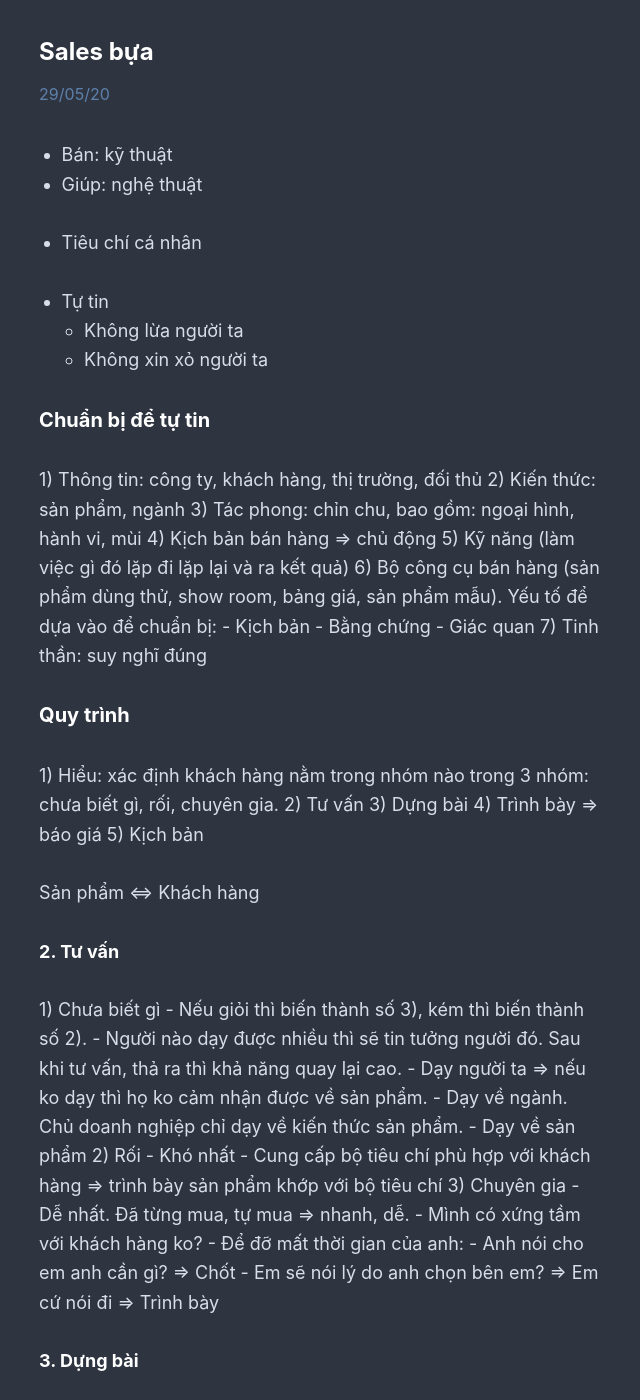
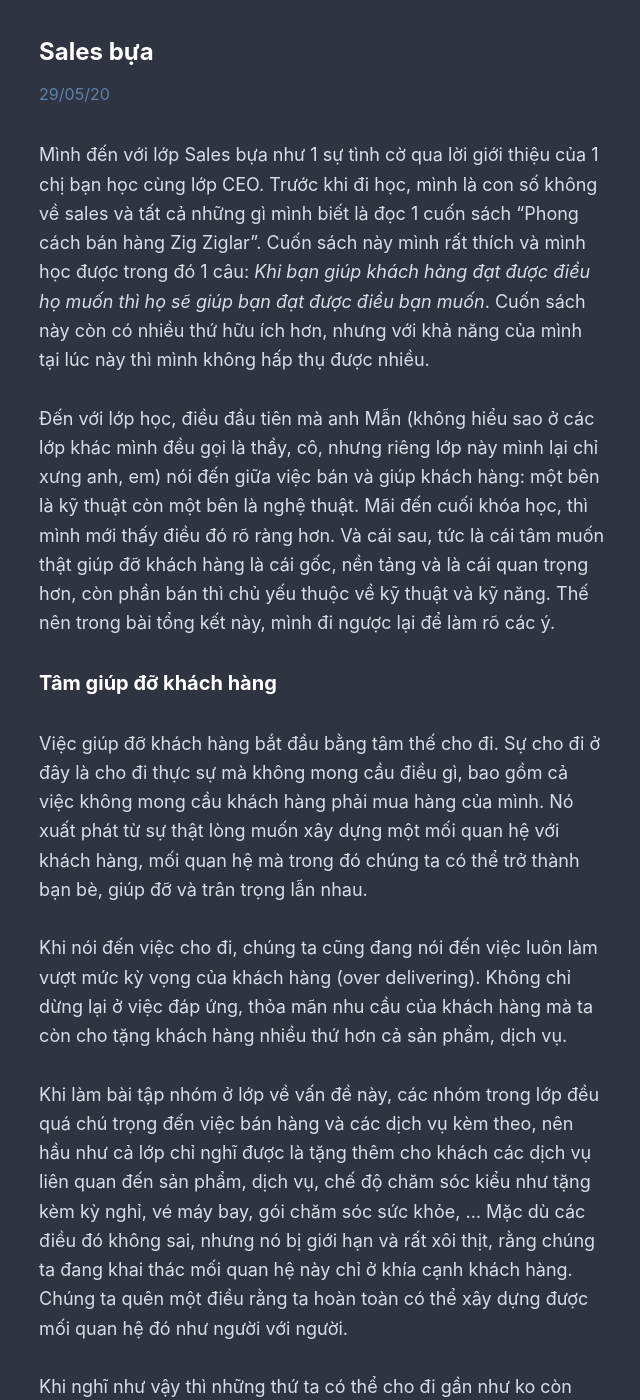
Before and after one commit to rilwis/hontap.info, a Jekyll site: the page built from _posts/2020-05-29-sales-bua.md, in a window 1280 px wide and 1400 px high. Shown: the whole window, without its empty margins (317-957 px from the left). Built offline with Jekyll 4.4.1, drawn with Linux system fonts in a browser that asks for light colours; our own code applies the rules of GitHub Pages for plain Markdown files; some of the changed text lies outside the part shown.

Commit message:
Update 2020-05-29-sales-bua.md

```diff
--- a/_posts/2020-05-29-sales-bua.md
+++ b/_posts/2020-05-29-sales-bua.md
@@ -2,234 +2,176 @@
 title: Sales bựa
 ---
 
-- Bán: kỹ thuật
-- Giúp: nghệ thuật
+Mình đến với lớp Sales bựa như 1 sự tình cờ qua lời giới thiệu của 1 chị bạn học cùng lớp CEO. Trước khi đi học, mình là con số không về sales và tất cả những gì mình biết là đọc 1 cuốn sách "Phong cách bán hàng Zig Ziglar". Cuốn sách này mình rất thích và mình học được trong đó 1 câu: *Khi bạn giúp khách hàng đạt được điều họ muốn thì họ sẽ giúp bạn đạt được điều bạn muốn*. Cuốn sách này còn có nhiều thứ hữu ích hơn, nhưng với khả năng của mình tại lúc này thì mình không hấp thụ được nhiều.
 
+Đến với lớp học, điều đầu tiên mà anh Mẫn (không hiểu sao ở các lớp khác mình đều gọi là thầy, cô, nhưng riêng lớp này mình lại chỉ xưng anh, em) nói đến giữa việc bán và giúp khách hàng: một bên là kỹ thuật còn một bên là nghệ thuật. Mãi đến cuối khóa học, thì mình mới thấy điều đó rõ ràng hơn. Và cái sau, tức là cái tâm muốn thật giúp đỡ khách hàng là cái gốc, nền tảng và là cái quan trọng hơn, còn phần bán thì chủ yếu thuộc về kỹ thuật và kỹ năng. Thế nên trong bài tổng kết này, mình đi ngược lại để làm rõ các ý.
 
-- Tiêu chí cá nhân
+## Tâm giúp đỡ khách hàng
 
-- Tự tin
-	- Không lừa người ta
-	- Không xin xỏ người ta
+Việc giúp đỡ khách hàng bắt đầu bằng tâm thế cho đi. Sự cho đi ở đây là cho đi thực sự mà không mong cầu điều gì, bao gồm cả việc không mong cầu khách hàng phải mua hàng của mình. Nó xuất phát từ sự thật lòng muốn xây dựng một mối quan hệ với khách hàng, mối quan hệ mà trong đó chúng ta có thể trở thành bạn bè, giúp đỡ và trân trọng lẫn nhau.
 
+Khi nói đến việc cho đi, chúng ta cũng đang nói đến việc luôn làm vượt mức kỳ vọng của khách hàng (over delivering). Không chỉ dừng lại ở việc đáp ứng, thỏa mãn nhu cầu của khách hàng mà ta còn cho tặng khách hàng nhiều thứ hơn cả sản phẩm, dịch vụ.
 
+Khi làm bài tập nhóm ở lớp về vấn đề này, các nhóm trong lớp đều quá chú trọng đến việc bán hàng và các dịch vụ kèm theo, nên hầu như cả lớp chỉ nghĩ được là tặng thêm cho khách các dịch vụ liên quan đến sản phẩm, dịch vụ, chế độ chăm sóc kiểu như tặng kèm kỳ nghỉ, vé máy bay, gói chăm sóc sức khỏe, ... Mặc dù các điều đó không sai, nhưng nó bị giới hạn và rất xôi thịt, rằng chúng ta đang khai thác mối quan hệ này chỉ ở khía cạnh khách hàng. Chúng ta quên một điều rằng ta hoàn toàn có thể xây dựng được mối quan hệ đó như người với người.
 
-## Chuẩn bị để tự tin
+Khi nghĩ như vậy thì những thứ ta có thể cho đi gần như ko còn giới hạn nữa, nó có thể là:
 
-1) Thông tin: công ty, khách hàng, thị trường, đối thủ
-2) Kiến thức: sản phẩm, ngành
-3) Tác phong: chỉn chu, bao gồm: ngoại hình, hành vi, mùi
-4) Kịch bản bán hàng => chủ động
-5) Kỹ năng (làm việc gì đó lặp đi lặp lại và ra kết quả)
-6) Bộ công cụ bán hàng (sản phẩm dùng thử, show room, bảng giá, sản phẩm mẫu). Yếu tố để dựa vào để chuẩn bị:
-	- Kịch bản
-	- Bằng chứng
-	- Giác quan
-7) Tinh thần: suy nghĩ đúng
+1. Kiến thức
+1. Kinh nghiệm
+1. Thông tin
+1. Tình cảm (món quà)
+1. Cơ hội
+1. Quan hệ
+1. Sự ghi nhận
 
+Nói chung là bất cứ thứ gì mà ta có thể cho đi được, như những con người với nhau. Và khi ta cho đi như vậy, mối quan hệ được xây dựng sẽ bền vững và không có "mùi" mua bán. Nó thuần khiết, sạch sẽ và tốt đẹp hơn nhiều. Hiển nhiên là khi ta sống với tâm như vậy, việc làm của ta sẽ có ý nghĩa hơn, vì ta thực tâm giúp được nhiều người hơn. Và như một mối quan hệ nhân duyên, khi ta cần sự giúp đỡ, sẽ có nhiều người giúp đỡ ta (có thể không phải là ông A mà ta trực tiếp giúp lúc trước mà có thể là ông B mà ta đã giúp từ lâu lắm rồi).
 
+Khi viết đến đây, mình lại nhớ lại 1 cuốn sách đã đọc là cuốn "Đừng bao giờ đi ăn một mình". Cuốn đó nói về 1 người có xuất phát điểm không thuận lợi, nhưng nhờ sự nhiệt tâm, chân thành giúp đỡ người khác mà thành công.
 
-## Quy trình
+Và để giúp đỡ được người khác một cách nhiệt thành thì cũng không phải là dễ. Chí ít thì ta phải thấy rằng họ tốt và đáng được mình giúp đỡ. Quan trọng là phải nhìn nhận điều đó 1 cách thành thật với tất cả mọi người. Mình thấy ko phải ai cũng làm được chuyện đó. Và khi nhìn như thế, vô hình những người xung quanh ta đều là người tốt và cuộc sống của mình cũng trở nên ý nghĩa hơn.
 
-1) Hiểu: xác định khách hàng nằm trong nhóm nào trong 3 nhóm: chưa biết gì, rối, chuyên gia.
-2) Tư vấn
-3) Dựng bài
-4) Trình bày => báo giá
-5) Kịch bản
+Khi anh Mẫn nói đến phần này, mình cảm thấy anh ấy đang nói về đạo Phật. Mặc dù không nói rõ, nhưng những quan điểm này cực kỳ giống. Không biết anh ấy có phải là Phật tử không. Chưa kể đến phần khi anh ấy nói tới việc bớt gây ra các nghiệp, và cần biết ơn những người đã giúp mình thì mình thấy càng giống (vì đó là nhánh Chánh tinh tấn trong Bát chánh đạo). Mình cũng là 1 Phật tử, nên khi đến phần này, mình thấy mọi thứ rất gần gũi và mình ko ghi chép mấy. Mình cảm giác là mọi thứ đều có những cách riêng của nó để gặp được nhau.
 
-Sản phẩm <=> Khách hàng
+## Kỹ thuật bán hàng
 
+Tuy vậy, với cá nhân mình, học hỏi được tâm thế bán hàng là 1 chuyện, trau dồi các kỹ thuật bán hàng với mình cũng quan trọng không kém. Việc tiếp xúc với khách hàng để có thể trao đổi cởi mở, để xây dựng 1 mối quan hệ tốt đẹp cần có sự cố gắng, chứ nó không thể tự nhiên khơi khơi mà đến được.
 
+### Sự tự tin
 
-### 2. Tư vấn
+Một trong các yếu tố đầu tiên khi bước ra ngoài gặp khách hàng là cần phải có sự tự tin. Ngoài vấn đề về kỹ thuật, về mặt tinh thần, để có thể tự tin nói chuyện với khách hàng, mình thích 2 điểm này mà anh Mẫn nói tới:
 
-1) Chưa biết gì
-	- Nếu giỏi thì biến thành số 3), kém thì biến thành số 2).
-	- Người nào dạy được nhiều thì sẽ tin tưởng người đó. Sau khi tư vấn, thả ra thì khả năng quay lại cao.
-	- Dạy người ta => nếu ko dạy thì họ ko cảm nhận được về sản phẩm.
-		- Dạy về ngành. Chủ doanh nghiệp chỉ dạy về kiến thức sản phẩm.
-		- Dạy về sản phẩm
-2) Rối
-	- Khó nhất
-	- Cung cấp bộ tiêu chí phù hợp với khách hàng => trình bày sản phẩm khớp với bộ tiêu chí
-3) Chuyên gia
-	- Dễ nhất. Đã từng mua, tự mua => nhanh, dễ.
-	- Mình có xứng tầm với khách hàng ko?
-	- Để đỡ mất thời gian của anh:
-		- Anh nói cho em anh cần gì? => Chốt
-		- Em sẽ nói lý do anh chọn bên em? => Em cứ nói đi => Trình bày
+1. Không lừa người ta
+1. Không xin xỏ người ta
 
+Nghe đơn giản, nhưng nếu chỉ cần nhớ trong đầu 2 "khẩu quyết" này thì khi gặp bất kỳ ai, mình luôn đứng thẳng, nói chuyện đàng hoàng mà không phải sợ sệt, luồn cúi hay khúm núm gì cả. Mình rất tâm đắc vụ này.
 
+Ngoài ra, các thứ sau cần phải có để chuẩn bị:
 
-### 3. Dựng bài
+1. Thông tin: công ty, khách hàng, thị trường, đối thủ
+1. Kiến thức: sản phẩm, ngành (kiến thứ về ngành rất quan trọng, nhiều người bị bỏ qua phần này)
+1. Tác phong: luôn luôn chỉn chu, bao gồm: ngoại hình, hành vi, mùi (mùi cơ thể, miệng, nước hoa, ...)
+1. Kịch bản bán hàng: để luôn có sự chủ động
+1. Kỹ năng (làm việc gì đó lặp đi lặp lại và ra kết quả)
+1. Bộ công cụ bán hàng (sản phẩm dùng thử, show room, bảng giá, sản phẩm mẫu). Yếu tố để dựa vào để chuẩn bị:
+  - Kịch bản
+  - Bằng chứng
+  - Giác quan
+1. Tinh thần: suy nghĩ đúng
 
-Chất liệu cho bài trình bày:
+### Quy trình
 
-	- Sản phẩm
-	- Nhà sản xuất
-	- Nhà phân phối
-	- Bán thân
+Khi đã có sự chuẩn bị thì để bán hàng thành công, cần nắm được quy trình bán hàng như sau:
 
+1. Hiểu: xác định khách hàng nằm trong nhóm nào trong 3 nhóm: chưa biết gì, rối, chuyên gia.
+1. Tư vấn
+1. Dựng bài
+1. Trình bày => báo giá
+1. Kịch bản
 
-Đặc tính | Lợi ích | ???
--------- | ------- | Cụ thể là ...
--------- | ------- | Bằng chứng là ...
--------- | ------- | Ví dụ như ...
+Cụ thể đối với các bước quan trọng thì cần nắm được như sau:
 
+### Tư vấn
 
-	- Đặc tính, tính năng (nguyên nhân)
-	- Lợi ích (kết quả)
+**Đối với khách hàng chưa biết gì**
 
+Thì việc làm đúng là cần dạy người ta về ngành và về sản phẩm, để cho họ cảm nhận được về sản phẩm thì họ mới hiểu và mới muốn mua. Ở đây nhiều người quên là cần phải dạy cả về ngành nữa, chứ ko phải chỉ chăm chăm vào sản phẩm.
 
-1) Nhìn khách hàng, sau đó nhìn sản phẩm => Họ kỳ vọng gì ở sản phẩm này
-2) Chọn lợi ích phù hợp nhất với khách hàng. Điều gì (đặc tính gì) đã tạo ra lợi ích này. Cụ thể là, bằng chứng là, ví dụ như, ...
+Nếu ở bước này, ta làm khéo thì có thể biến 1 người chưa biết gì thành 1 chuyên gia, tức là có kiến thức về ngành và sản phẩm. Và do ta là người tư vấn đầu tiên, nên cơ hội cho ta rất lớn trong việc tạo dựng sự tin tưởng với khách hàng. Nếu họ chưa muốn sản phẩm ngay thì khả năng quay lại cũng rất cao.
 
-=> Thứ nhất/hai/ba là do ... cho nên ..., cụ thể là
+**Đối với khách hàng bị rối**
 
+Đây là nhóm khách hàng khó nhất. Với nhóm này, việc làm đúng là giúp họ xây dựng được bộ tiêu chí phù hợp. Chủ yếu là giúp họ thấy mọi thứ sáng sủa, rành mạch hơn.
 
-## Các nguyên tắc bán hàng
+**Đối với khách hàng là chuyên gia**
 
-1) Luôn lấy khách hàng làm trọng tâm
-2) Không bán sai khách hàng của sản phẩm
-	- Khi người ta chưa phải là khách hàng (chưa sẵn sàng) của sản phẩm thì đừng bán.
-3) Luôn làm vượt mức kỳ vọng của khách hàng
-	- Luôn chừa lại 1 cái gì đó ko deal, luôn có cái tặng thêm.
-4) Không được phép thắng lý lẽ với khách hàng. Mối quan hệ nào có 1 bên thắng thì mối quan hệ đó thua.
+Còn đối với nhóm chuyên gia lại là dễ nhất. Do họ có hiểu biết về sản phẩm, hoặc đã từng mua. Đối với nhóm này, nếu họ đã từng mua của mình thì chỉ cần hỏi họ mua loại gì nữa là xong, còn nếu không thì có thể đề cập trực tiếp với họ xem họ cần gì để chốt, hoặc xin phép họ cho mình trình bày lý do họ nên chọn mình (và đến bước tiếp theo - dựng bài).
 
+### Dựng bài
 
+Phần dựng bài này nên được bắt đầu bởi việc phân tích 2 điểm:
 
-## Chiến lược sản phẩm
+1. Nhìn khách hàng, sau đó nhìn sản phẩm để xem họ kỳ vọng gì ở sản phẩm này
+1. Chọn lợi ích phù hợp nhất với khách hàng. Điều gì (đặc tính gì) đã tạo ra lợi ích này.
 
-	- Làm nên tên tuổi
-	- Vì dòng tiền
-	- Bán kèm: vì lợi nhuận
-	- Sản phẩm mồi
-	- Marketing: hút khách hàng mục tiêu
+Trình bày nên ngắn gọn và trực tiếp. Anh Mẫn đề cập đến khẩu quyết này và mình thấy rất hay:
 
+> Thứ nhất/hai/ba là do (đặc tính) ... cho nên (lợi ích) ..., cụ thể là/bằng chứng là/ví dụ như ...
 
+Chất liệu cho bài trình bày có thể lấy được từ:
 
-## Chiến lược khách hàng
+- Sản phẩm
+- Nhà sản xuất
+- Nhà phân phối
+- Bán thân
 
-	- Được khách hàng bán hộ cho mình
-	- Được khách hàng kết nối, giới thiệu cho mình
-	- Luôn có khách hàng đúng để chào hàng
+## Những vấn đề khác
 
+Ngoài 2 thứ chính liên quan đến "bán" và "giúp" ở trên (theo thứ tự trình bày ngược), khóa học này còn cung cấp nhiều kiến thức khác mà mình tổng hợp lại dưới đây:
 
+### Các nguyên tắc bán hàng
 
-## Tuyệt chiêu
+1. Luôn lấy khách hàng làm trọng tâm
+1. Không bán sai khách hàng của sản phẩm. Khi người ta chưa phải là khách hàng (chưa sẵn sàng) của sản phẩm thì đừng bán.
+1. Luôn làm vượt mức kỳ vọng của khách hàng. Luôn chừa lại 1 cái gì đó ko deal, luôn có cái tặng thêm.
+1. Không được phép thắng lý lẽ với khách hàng. Mối quan hệ nào có 1 bên thắng thì mối quan hệ đó thua.
 
-1) Làm gì cũng phải đúng cách
-	- Đúng cách là ra kết quả lặp đi lặp lại
-	- Nhìn những người làm được để học
-2) Làm đủ nhiều so với mục tiêu
+### Chiến lược sản phẩm
 
-=> Trong bán hàng, chuyển thành
+Có các nhóm sản phẩm như sau:
 
-1) Tư vấn đúng cách
-2) Tăng số lần chào hàng
+- Sản phẩm làm nên tên tuổi
+- Sản phẩm tạo ra để bán vì dòng tiền
+- Sản phẩm bán kèm vì lợi nhuận
+- Sản phẩm mồi
+- Sản phẩm dùng làm marketing để hút khách hàng mục tiêu
 
-3) Đúng người đúng thời điểm
-4) Ai đang giữ khách hàng của tôi?
-	- Những người đứng trước chuỗi nhu cầu (Cưới -> Bầu -> Đẻ -> Bỉm sửa)
-	- Những người chung tệp khách hàng (bán hàng liên kết): đây là những mối quan hệ giá trị, cần phải chơi
-	- Đã có thông tin khách hàng, nhưng ko biết cách tiếp cận: quyết định xuất hiện trong vai trò gì (có thể bán thân trước, kết bạn trước, bán sản phẩm sau)
+Tùy từng công ty và tình huống mà ta phát triển các sản phẩm phù hợp, phục vụ đúng mục tiêu phát triển mà mình cần.
 
+### Chiến lược khách hàng
 
+- Được khách hàng bán hộ cho mình
+- Được khách hàng kết nối, giới thiệu cho mình
+- Luôn có khách hàng đúng để chào hàng
 
-Về dài hạn, tìm cách tròng khách hàng.
+### Tuyệt chiêu
 
+Tuyệt chiêu này rất hay và mình rất tâm đắc: đó là làm gì cũng phải đúng cách và phải làm đủ nhiều so với mục tiêu!
 
+VD trong bán hàng thì tuyệt chiêu này chuyển thành: tư vấn đúng cách và tư vấn đủ nhiều (tăng số lần chào hàng).
 
+Cái này quan trọng vì nó giúp mình tự tin tiếp tục làm việc mà mình sau khi đã phân tích, suy nghĩ và cho là đúng. Nó tạm gọi là kiên trì theo đuổi mục tiêu. Còn nếu không đúng thì gọi là ngu cũng được!
 
+### Lập kế hoạch
 
-## Chính sách lương thưởng
+Một kế hoạch được gọi là tốt nếu nó có đủ các tiêu chí sau:
 
-- 100tr: thưởng 10%, 500tr: thưởng 5%
-- Thưởng chung => cùng nhìn về 1 hướng
+- Thời gian cụ thể, VD: trong 1 tháng
+- Mục tiêu cụ thể, VD: bán được >= 3 sản phẩm
+- Hành động cụ thể
+- Tiêu chí cụ thể để chắc chắn thành công
+- Điều kiện: data cụ thể
 
+Khi lập kế hoạch, cần đặt ra mục tiêu 1 cách khôn ngoan, có nhiều mục tiêu, hoặc mục tiêu bao gồm các mục tiêu khác => Xác định vấn đề cốt lõi để đặt mục tiêu.
 
+Kế hoạch cũng cần phải đảm bảo đơn giản và có thể thực hiện được ngay. Để làm được việc đó, cần tiến hành các bước sau khi có mục tiêu cụ thể:
 
-## Kế hoạch
+- Bước 1: nhận việc: phải hiểu rõ và đầy đủ các dữ liệu
+- Bước 2: tính toán khối lượng công việc trong 1 tháng
+- Bước 3: sắp xếp công việc
 
-- Động lực
-	- Môi trường
-	- Sức khoẻ
-	- Lo => lên kế hoạch
-	- Buồn
+Một điểm nhỏ nhưng quan trọng trong việc lập kế hoạch là luôn có 1 vùng đệm thời gian để xử lý các rủi ro có thể xảy ra. Khi đó cần tăng tần suất làm việc (khi xác định hành động đúng nhưng chưa đủ nhiều), hoặc làm theo phương án B (khi phương án A không khả thi), ...
 
-- Mục đích đi làm
-	- Tiền
-	- Thích
-	- Học
-	- Giúp
+### Telesale
 
-- Kế hoạch:
-	- Thời gian cụ thể, VD: trong 1 tháng
-	- Mục tiêu cụ thể, VD: bán được >= 3 sản phẩm
-	- Hành động cụ thể
-	- Tiêu chí cụ thể để chắc chắn thành công
-	- Điều kiện: data cụ thể
-=> Điều kiện cần và đủ để thực hiện
+Mục này thì mình không quan tâm lắm vì không dùng, nhưng thấy khá thú vị, vì nó là 1 mảng mới mà mình chưa biết (nhưng nhận rất nhiều cú điện thoại - qua khóa này, mình có thể phân tích các em ý gọi cho mình ra sao!).
 
-- Đặt mục tiêu: đặt mục tiêu khôn ngoan, có nhiều mục tiêu, hoặc mục tiêu bao gồm các mục tiêu khác => Xác định vấn đề cốt lõi để đặt mục tiêu.
+Điều quan trọng cần nhớ trong telesale là mục tiêu của nó là để xin hẹn hoặc thả thính chứ ko phải chốt đơn!
 
-Kế hoạch:
-	- Bước 1: nhận việc: phải hiểu rõ và đầy đủ các dữ liệu
-	- Bước 2: tính toán khối lượng công việc trong 1 tháng
-	- Bước 3: sắp xếp công việc
+Do đó, khi gọi điện, cần làm theo các bước sau:
 
-=> Đơn giản, có thể thực hiện được ngay
-
-
-
-## VD: Bán 3 sản phẩm
-
-B1: tính toán khối lượng công việc
-=> Dẫn 30 khách đi xem nhà => lấy làm mục tiêu
-=> Gọi 1000 cuộc
-=> Thính: zalo, facebook, ... (kênh, nội dung)
-
-B2:
-- Thời gian đầu: thả thính thật nhiều, gọi điện nhiều (cháy máy)
-- Quản lý rủi ro: sắp xếp vào 3 tuần
-	- Tăng số lượng hành động
-	- Thời gian dự phòng: vùng đệm để chen làm việc khác (trả nợ trước hạn)
-	- Phương án dự phòng
-
-**Note**:
-- phương pháp luận sáng tạo
-- mục tiêu khôn ngoan
-- vấn đề cốt lõi (nguyên lý vận hành, bản chất sự việc): chọn vị trí cao hơn để có góc nhìn tốt hơn
-- kế hoạch, quản lý dự án
-- kỹ năng giao việc
-	- hỏi: đã hiểu chưa? hiểu như thế nào?
-	- điều kiện
-	- có tiêu chí cụ thể
-- quản trị rủi ro
-- vùng đệm
-- đơn giản là hay
-- B1, B2, ... làm gì
-
-
-
-## Telesale
-
-Mục tiêu: xin hẹn hoặc thả thính
-
-B1: chào hỏi, tự giới thiệu (lễ phép => biết điều): giới thiệu tên, vị trí công ty, tên công ty, công ty làm gì.
-Cho em xin 2 phút ... => cho khách hàng 1 cái giá đơn giản nhất mà họ có thể chấp nhận.
-
-B2: bữa nay em gọi cho anh để xin anh 1 cuộc hẹn, em sẽ đem đến cho anh ... (lý do hẹn gặp)
-Nói hay => họ nghi hoặc ngại => trong điện thoại thấy im im => động viên (ko nhiều đâu, 20' là đủ, ko có mua bán gì đâu, em chỉ muốn gặp anh thôi)
-
-
-Bữa nay em gọi cho anh để xin anh 1 cuộc hẹn,
-
-Bên em chuyên về thiết kế website, có thể giúp anh tạo website giới thiệu về công ty để quảng bá thương hiệu tốt hơn và giới thiệu với khách hàng dễ hơn.
-Ngoài ra, bên em còn có gói email cho doanh nghiệp, giúp anh có email tên miền riêng khi trao đổi qua email với khách hàng hay đối tác.
-
-
-B3: chốt hẹn, để khách hàng lựa chọn.
+- B1: chào hỏi, tự giới thiệu (lễ phép => biết điều): giới thiệu tên, vị trí công ty, tên công ty, công ty làm gì. Cho em xin 2 phút ... => cho khách hàng 1 cái giá đơn giản nhất mà họ có thể chấp nhận.
+- B2: bữa nay em gọi cho anh để xin anh 1 cuộc hẹn, em sẽ đem đến cho anh ... (lý do hẹn gặp). Nói hay => họ nghi hoặc ngại => trong điện thoại thấy im im => động viên (ko nhiều đâu, 20' là đủ, ko có mua bán gì đâu, em chỉ muốn gặp anh thôi)
+- B3: chốt hẹn, để khách hàng lựa chọn.
 
 Nếu khách hàng đã "no", "thừa" => phải bán thân (ko bán sản phẩm). Đi bên cạnh người ta và chờ đợi cơ hội của mình.
 
@@ -239,79 +181,25 @@ Nếu khách hàng đã "no", "thừa" => phải bán thân (ko bán sản phẩ
 > - Có xu hướng thị trường mới thì có thể tham khảo lẫn nhau
 > - Trong lúc thị trường bận rộn thì em có thể trợ giúp
 
-Người lớn chơi với mình là do nhiệt tình, trung thực, dễ thương.
+Người lớn chơi với mình là do nhiệt tình, trung thực, dễ thương => Cốt lõi là cho người ta lý do để gặp mình.
 
-=> Cốt lõi là cho người ta lý do để gặp mình
+### Gặp khách hàng
 
+Khi gặp khách hàng thì điều quan trọng cần phải nhớ mục tiêu là một trong những thứ sau (hoặc có thể cả 3)
 
-## Gặp khách hàng
+1. Tư vấn thành công: 2 bên hiểu hết về nhau, cung cấp đầy đủ thông tin.
+1. Làm thân thành công, bước chân vào 1 mối quan hệ.
+1. Chốt (cái này là optional)
 
-Mục tiêu:
+Nhiều người chăm chăm mục tiêu số 3 mà quên mất 2 mục tiêu còn lại, nên sẽ bị mất nhiều thứ và khách hàng thì khôn lắm, họ nhìn thấy mình muốn chốt đơn ngay à. Không nên làm thế. Nhớ là ngoài việc chốt đơn, việc cung cấp thông tin đầy đủ và đặt nền móng cho 1 mối quan hệ cũng quan trọng không kém.
 
-1) Tư vấn thành công: 2 bên hiểu hết về nhau, cung cấp đầy đủ thông tin.
-2) Làm thân thành công, bước chân vào 1 mối quan hệ.
-3) Chốt
+### Các câu nói ngu vĩ đại trong bán hàng
 
-Sau khi đã tư vấn hết và báo giá, khách hàng nói giá cao:
-- Đồng cảm: ôi bán hàng hiệu giờ khó quá, bán cho 10 người thì đều kêu mắc
-- Làm rõ vấn đề: anh nói mắc nhiều không, em đang nghe nè
-	- Thật lòng => đưa ra chứng cứ
-		- KB 1: Hiểu lầm => xử lý
-		- KB 4: Đúng => lấy sự tôn trọng. Giá này đúng rồi anh, em cũng ko rõ sao giá đó tốt. Anh cho em 1 ngày, em về em check lại xem sao giá lại như vậy, nếu em ko giảm giá được em cũng gọi lại cho anh, anh mua bên đó đi, giá đó tốt đó ạ => Hôm sau nếu giá tốt thì báo giá lại => Lần sau chào hàng.
-	- Xạo
-		- KB 2: Muốn mua, nói mắc để muốn bớt => người muốn mua sẽ hỏi thêm thông tin (bảo hành, dịch vụ, ...)
-		- KB 3: Muốn về, chỉ muốn tìm hiểu thông tin => tôn trọng họ, thả họ về
-
-Kỹ thuật để rút: review lại những ý chính
-Chốt: say yes: nói những thứ khách hàng ok (quán tính).
-
-Khách nói mọi thứ bình thường:
-
-- Luôn muốn đấu giá, ko bao giờ ép giá, bắt chẹt => để cho họ chọn mình
-- Không bao giờ mua hàng ở lần đầu tiên, ko dò được suy nghĩ
-- Tới đây dừng (dùng kỹ thuật review)
-- Qua ngày hôm sau gọi điện: Anh ... ơi, hôm qua em báo thiếu ..., anh ở nhóm khách hàng VIP, chính sách ...
-
-
-
-## Chăm sóc khách hàng
-
-Quy trình chăm sóc khách hàng 100% trên từng người một, không bỏ sót.
-
-Bán được hàng phải thống kê ai mua nhiều nhất và bán gì nhiều nhất.
-
-Chăm sóc khách hàng theo mức độ tình cảm để đưa càng nhiều khách hàng xuống thành fan càng tốt.
-
-Cạnh tranh bằng:
-- Sản phẩm
-- Giá
-- Dịch vụ
-- Thái độ
-- Các giá trị cộng thêm
-
-Cho:
-
-1) Kiến thức
-2) Kinh nghiệm
-3) Thông tin
-4) Tình cảm (món quà)
-5) Cơ hội
-6) Quan hệ
-7) Sự ghi nhận
-
-Tiêu chí cho:
-
-- Ko upsale
-- Chăm sóc khách hàng
-- Trùng ý
-- Cụ thể
-
-
-## Các câu nói ngu vĩ đại trong bán hàng
+Để chốt bài tổng kết, xin liệt kê các câu nói ngu vĩ đại trong bán hàng mà ko ai được phép phạm phải (mà vẫn có nhiều người phạm):
 
 - Được không?
 - Có phải là anh X không à?
 - Theo em được biết là anh sắp ABC?
 - Theo anh bao nhiêu là phù hợp?
-- Ko nói khách hàng ko có tiền.
+- Nói (hoặc ám chỉ) khách hàng ko có tiền.
 - Để em về hỏi sếp.
```
